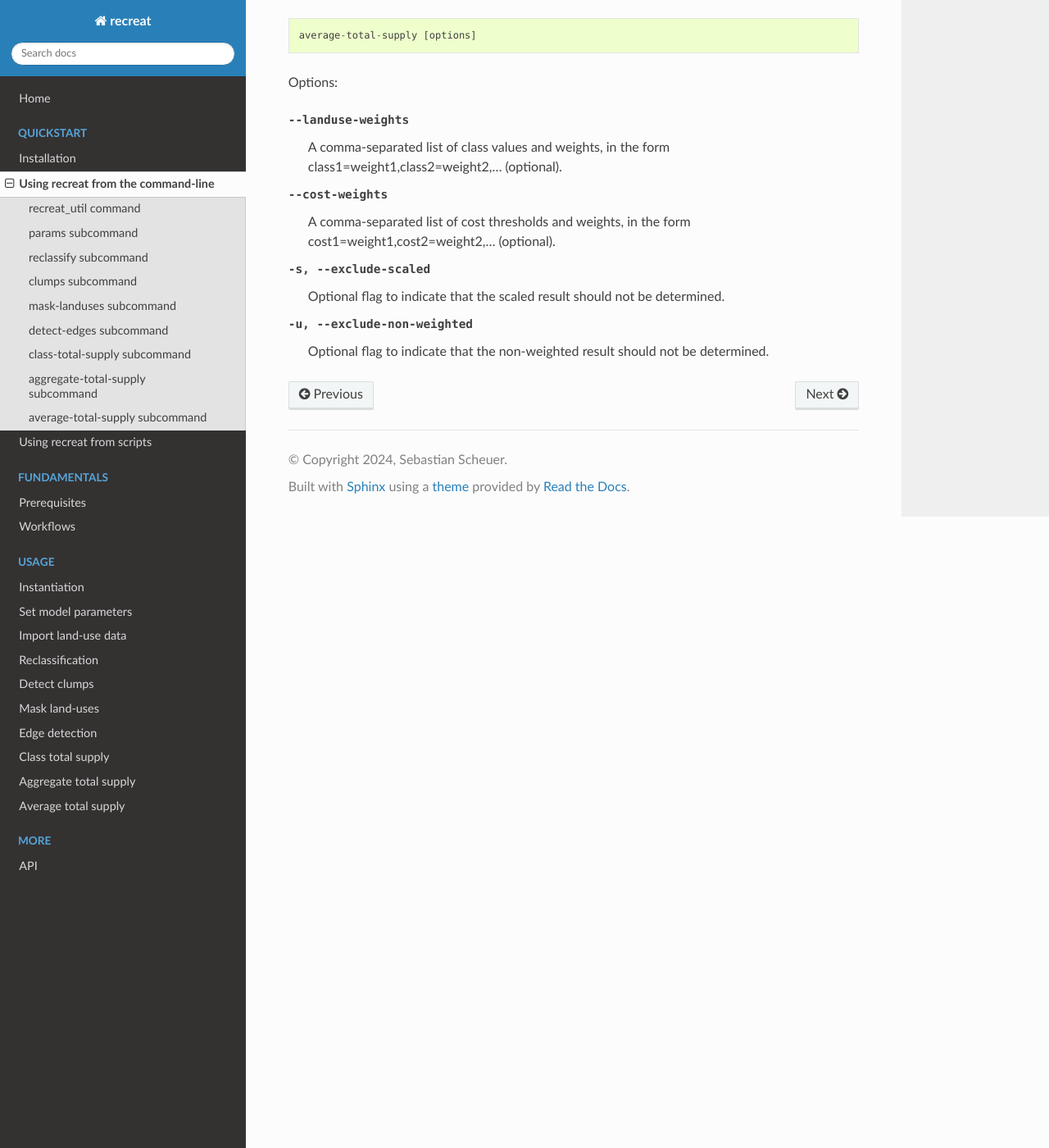
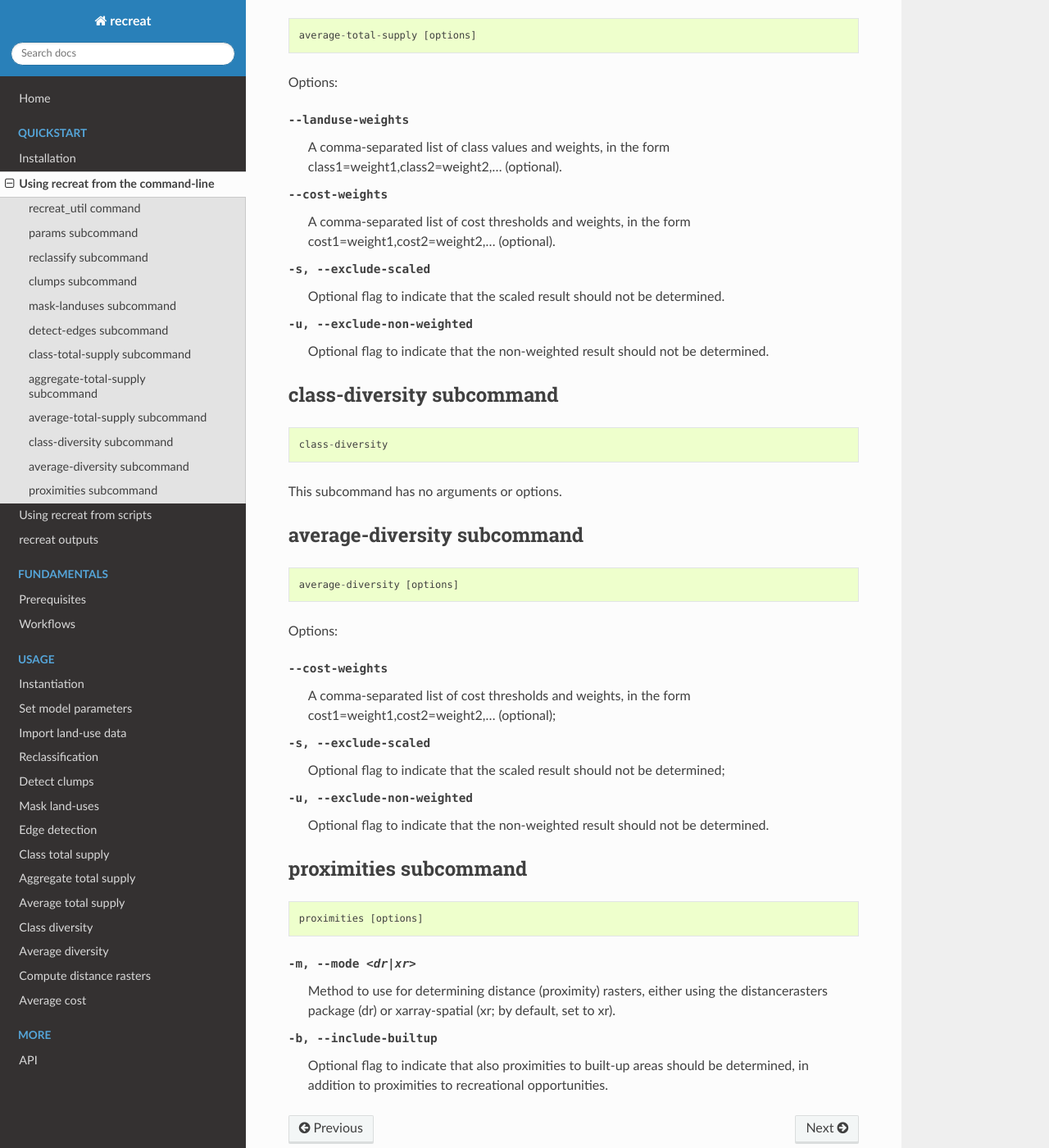
Before and after one commit to scheuerseb/recreat, a Sphinx documentation site: the page built from docs/quickstart/cli.rst, in a window 1280 px wide and 1400 px high, scrolled down 3051 px. Shown: the whole window at 82% size. Built offline with Sphinx 7.4.7 and the Read the Docs theme 3.1.0, drawn with Linux system fonts in a browser that asks for light colours.

Commit message:
Update docs

```diff
--- a/docs/index.rst
+++ b/docs/index.rst
@@ -36,6 +36,7 @@
    Installation <quickstart/installation>
    Using recreat from the command-line <quickstart/cli>
    Using recreat from scripts <quickstart/scripting>
+   recreat outputs <quickstart/outputs>
 
 .. toctree::
    :hidden:
@@ -58,6 +59,10 @@
    Class total supply <usage/class_total_supply>
    Aggregate total supply <usage/aggregate_total_supply>
    Average total supply <usage/average_total_supply>
+   Class diversity <usage/class_diversity>
+   Average diversity <usage/average_diversity>
+   Compute distance rasters <usage/proximity_rasters>
+   Average cost <usage/average_cost>
 
 .. toctree::
    :hidden:
--- a/docs/quickstart/cli.rst
+++ b/docs/quickstart/cli.rst
@@ -129,3 +129,35 @@
 --cost-weights               A comma-separated list of cost thresholds and weights, in the form cost1=weight1,cost2=weight2,... (optional).
 -s, --exclude-scaled         Optional flag to indicate that the scaled result should not be determined.
 -u, --exclude-non-weighted   Optional flag to indicate that the non-weighted result should not be determined.
+
+class-diversity subcommand
+--------------------------
+
+.. code-block::
+
+    class-diversity
+
+This subcommand has no arguments or options.
+
+average-diversity subcommand
+----------------------------
+
+.. code-block::
+
+    average-diversity [options]
+
+Options:
+
+--cost-weights                 A comma-separated list of cost thresholds and weights, in the form cost1=weight1,cost2=weight2,... (optional);
+-s, --exclude-scaled           Optional flag to indicate that the scaled result should not be determined;
+-u, --exclude-non-weighted     Optional flag to indicate that the non-weighted result should not be determined.
+
+proximities subcommand
+----------------------
+
+.. code-block::
+
+    proximities [options]
+
+-m, --mode <dr|xr>         Method to use for determining distance (proximity) rasters, either using the distancerasters package (dr) or xarray-spatial (xr; by default, set to xr).
+-b, --include-builtup      Optional flag to indicate that also proximities to built-up areas should be determined, in addition to proximities to recreational opportunities.
--- /dev/null
+++ b/docs/usage/average_diversity.rst
@@ -0,0 +1,51 @@
+Average diversity
+=================
+
+Average diversity is the average of class diversity across cost thresholds. Depending on the options/parameters provided,
+the following outputs are provided:
+
+* Non-weighted average diversity: Simple average of class diversity across cost thresholds (if not specifically excluded from the result set);
+* Cost-weighted average diversity: Cost-weighted average of class diversity across cost thresholds (if cost weights, i.e., a weight provided for each cost threshold, have been specified);
+* For each of these outputs, a scaled raster, i.e., a min-max normalized raster in the range [0;1],  will be exported (if not specifically excluded from the result set).
+
+.. note::
+
+    All outputs will be written to the INDICATORS subfolder.
+
+Depending on whether recreat is used from the CLI through recreat_util, or in a script, average diversity is determined as follows.
+
+Using recreat_util from the CLI
+-------------------------------
+
+When using recreat_util, average diversity is determined through the ``average-diversity`` subcommand.
+This subcommand has the following options:
+
+--cost-weights                 A comma-separated list of cost thresholds and weights, in the form cost1=weight1,cost2=weight2,... (optional);
+-s, --exclude-scaled           Optional flag to indicate that the scaled result should not be determined;
+-u, --exclude-non-weighted     Optional flag to indicate that the non-weighted result should not be determined.
+
+Example:
+
+.. code-block::
+
+    recreat_util [...] average-diversity -s [...]
+
+As part of calling recreat using recreat_util, in this example, average diversity is determined through the ``average-diversity``
+subcommand. Here, as no cost weights are specified, only the non-weighted average diversity will be determined. Through setting of the -s flag, scaled outputs are not determined.
+subcommand.
+
+In a script
+-----------
+
+In a script, average diversity is determined through the :py:meth:`.average_diversity_across_cost` method.
+
+Example:
+
+.. code-block:: python
+
+    my_model.average_diversity_across_cost(write_scaled_result=False)
+
+In this example, average diversity is determined through the average_diversity_across_cost method.
+Here, as no cost weights are specified, only the non-weighted average diversity will be determined.
+Results will not be scaled, as scaled outputs are excluded by setting the write_scaled_result parameter
+to False.
--- a/docs/usage/average_total_supply.rst
+++ b/docs/usage/average_total_supply.rst
@@ -8,9 +8,7 @@
 * Class-weighted average total supply: Land-use-weighted average of class total supply across cost thresholds (if land-use weights, i.e., a weight provided for each land-use class, has been specified);
 * Cost-weighted average total supply: Cost-weighted average of class total supply across cost thresholds (if cost weights, i.e., a weight provided for each cost threshold, have been specified);
 * Bi-weighted average total supply: Land-use- and cost-weighted average of class total supply across cost thresholds (if both land-use weights and cost weights have been specified);
-
-For each of these outputs, a scaled (i.e., min-max normalized raster in the range [0;1]) raster will be exported (if not specifically excluded
-from the result set).
+* For each of these outputs, a scaled raster, i.e., min-max normalized raster in the range [0;1],  will be exported (if not specifically excluded from the result set).
 
 .. note::
 
@@ -56,7 +54,7 @@
     cost_weights=cost_weights,
     write_non_weighted_result=False)
 
-In this example, average total supply is determined through the average_total_supply_across_cost method. A weight is defined
+In this example, average total supply is determined through the :py:meth:`.average_total_supply_across_cost` method. A weight is defined
 for each cost threshold; accordingly, cost-weighted average class total supply will be exported.
 The non-weighted average total supply will not be determined, as the write_non_weighted_result
 parameter has been set to False.
--- a/docs/usage/class_diversity.rst
+++ b/docs/usage/class_diversity.rst
@@ -2,11 +2,38 @@
 ===============
 
 Class diversity corresponds to the distinct, unique land-use classes (opportunity types)
-relevant for recreation within a given cost threshold.
+relevant for recreation within a given cost threshold. Class diversity is determined for each cost threshold.
 
 .. note::
 
-    Outputs are written into the INDICATORS folder.
+    Outputs are written into the DIVERSITY folder.
 
 Depending on whether recreat is used from the CLI through recreat_util, or in a script,
 class diversity is determined as follows.
+
+Using recreat_util from the CLI
+-------------------------------
+
+When using recreat_util, class diversity is determined through the ``class-diversity`` subcommand.
+This subcommand has no arguments or options.
+
+Example:
+
+.. code-block::
+
+    recreat_util [...] class-diversity [...]
+
+As part of calling recreat using recreat_util, in this example, class diversity is determined through the ``class-diversity`` subcommand.
+
+In a script
+-----------
+
+In a script, class diversity is determined through the :py:meth:`.class_diversity` method.
+
+Example:
+
+.. code-block:: python
+
+    my_model.class_diversity()
+
+In this example, class diversity is determined through the :py:meth:`.class_diversity` method.
--- a/docs/usage/clumps.rst
+++ b/docs/usage/clumps.rst
@@ -36,7 +36,7 @@
 
 Example:
 
-.. code-block::
+.. code-block:: python
 
     # define land-use classes 39 and 44 as barriers
     my_model.detect_clumps(barrier_classes=[39,44])
--- /dev/null
+++ b/docs/usage/proximity_rasters.rst
@@ -0,0 +1,50 @@
+Compute distance raster
+=======================
+
+Distance rasters (or proximity rasters) are required to assess (average) cost to recreational opportunities.
+
+.. warning::
+
+    The calculation of distance (proximity) grids is computationally intensive and can take a considerable amount of time.
+
+.. note::
+
+    Outputs will be written into the PROX subfolder.
+
+Depending on whether recreat is used from the CLI through recreat_util, or in a script, distance rasters are computed as follows.
+
+Using recreat_util from the CLI
+-------------------------------
+
+When using recreat_util, distance rasters are determined through the ``proximities`` subcommand.
+This subcommand has the following options:
+
+-m, --mode <dr|xr>         Method to use for determining distance (proximity) rasters, either using the distancerasters package (dr) or xarray-spatial (xr; by default, set to xr).
+-b, --include-builtup      Optional flag to indicate that also proximities to built-up areas should be determined, in addition to proximities to recreational opportunities.
+
+
+Example:
+
+.. code-block::
+
+    recreat_util [...] proximities -m dr [...]
+
+As part of calling recreat using recreat_util, in this example, distance (proximity) rasters are determined through the
+``proximities`` subcommand. Using the ``-m`` option, the method to determine proximities is set to distancerasters.
+Proximities to built-up areas will not be determined.
+
+
+In a script
+-----------
+
+In a script, distance (proximity) rasters are determined through the :py:meth:`.compute_distance_rasters` method.
+
+Example:
+
+.. code-block:: python
+
+    my_model.compute_distance_rasters(mode = 'dr')
+
+As part of calling recreat using recreat_util, in this example, distance (proximity) rasters are determined through
+the :py:meth:`.compute_distance_rasters` method. By setting the ``mode`` parameter to 'dr', the method to determine
+proximities is set to distancerasters. Proximities to built-up areas will not be determined.
```
Also changed, not shown: docs/quickstart/outputs.rst (added, +22 -0 lines), docs/usage/average_cost.rst (added, +32 -0 lines).
